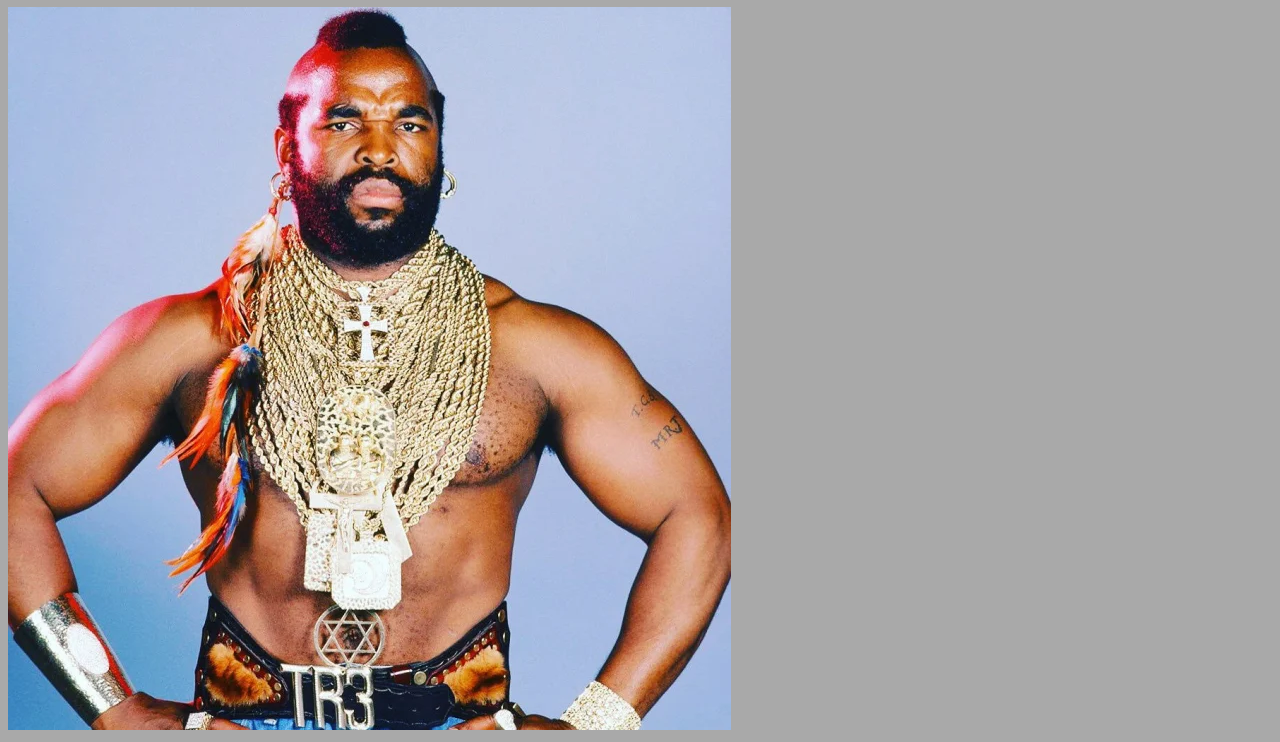
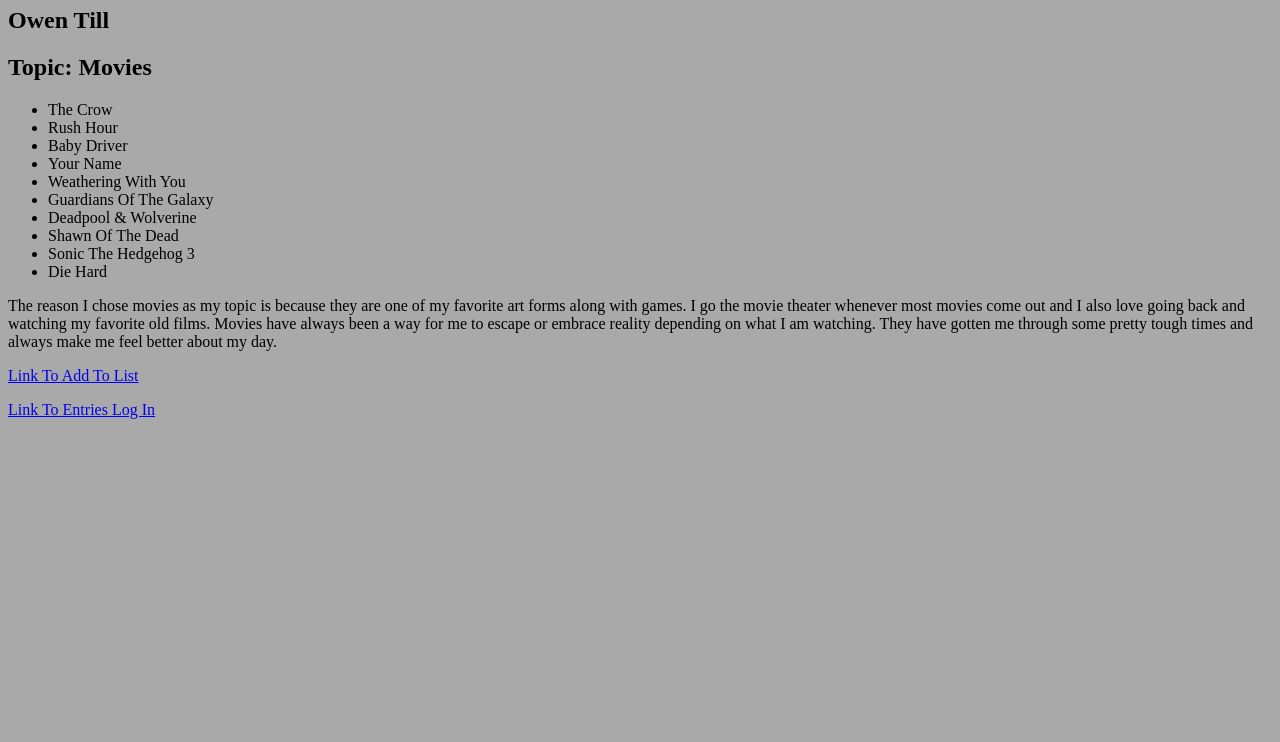
Before and after one commit to OwenMTill/WebAPIForGames2025, a website: page public/index.html in a window 1280 px wide. Shown: the part 73-815 px from the top of the page. Drawn offline with Linux system fonts and the light colour scheme.

Commit message:
Finished First Assignment

```diff
--- a/public/index.html
+++ b/public/index.html
@@ -7,8 +7,33 @@
     <link rel ="stylesheet" href="css/style.css">
 </head>
 <body>
-    <h1>Welcome to the Main Page for Web API for Games</h1>
-    <img src="images/mrtimage.jpeg" alt ="Picture of Mr. T">
+    <h1>Welcome to the List Of Things I Like</h1>
+
+    <h2>Owen Till</h2>
+    <h2>Topic: Movies</h2>
+
+    <ul>
+        <li>The Crow</li>
+        <li>Rush Hour</li>
+        <li>Baby Driver</li>
+        <li>Your Name</li>
+        <li>Weathering With You</li>
+        <li>Guardians Of The Galaxy</li>
+        <li>Deadpool & Wolverine</li>
+        <li>Shawn Of The Dead</li>
+        <li>Sonic The Hedgehog 3</li>
+        <li>Die Hard</li>
+    </ul>
+
+    <p>The reason I chose movies as my topic is because they are one of my favorite art forms along with games.
+        I go the movie theater whenever most movies come out and I also love going back and watching my favorite old films.
+        Movies have always been a way for me to escape or embrace reality depending on what I am watching. They have
+        gotten me through some pretty tough times and always make me feel better about my day.
+    </p>
+
+    <a href="http://localhost:3000/AddToList">Link To Add To List</a>
+    <p></p>
+    <a href="http://localhost:3000/EntriesLogin">Link To Entries Log In</a>
 
 </body>
 </html>
```
Also changed, not shown: app.js (+10 -0 lines), public/entrieslogin.html (added, +19 -0 lines), public/listadd.html (added, +17 -0 lines), 1 other file.
